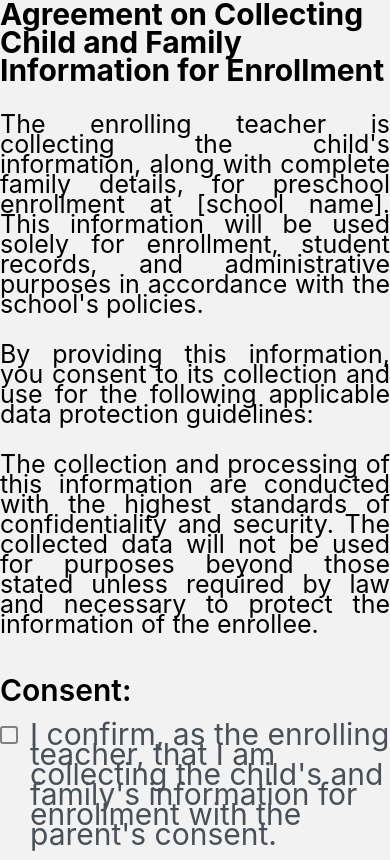
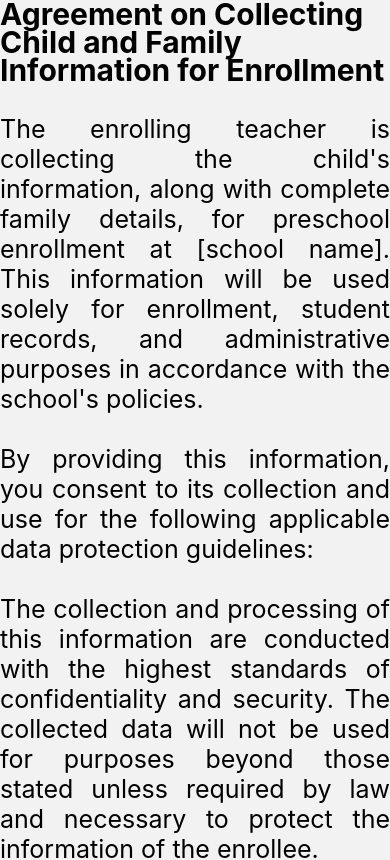
Before and after one commit to KristineS22/EDUCARE-ENROLLMENT, a React Native app: screen /AgreementStep in a window 390 px wide. Shown: the top 860 px of the page. Built offline with nearby package versions, Linux system fonts and the light colour scheme.

Commit message:
fix text, step connector, ect.

```diff
--- a/components/AgreementStep.js
+++ b/components/AgreementStep.js
@@ -51,7 +51,7 @@ const styles = StyleSheet.create({
   agreementText: {
     fontSize: 25,
     color: "#000000",
-    lineHeight: 20,
+    lineHeight: 30,
     marginBottom: 30,
     textAlign: "justify",
   },
@@ -74,7 +74,7 @@ const styles = StyleSheet.create({
     borderColor: "gray",
     borderRadius: 3,
     marginRight: 12,
-    marginTop: 2,
+    marginTop: 11,
     alignItems: "center",
     justifyContent: "center",
   },
@@ -91,6 +91,6 @@ const styles = StyleSheet.create({
     flex: 1,
     fontSize: 30,
     color: "#495057",
-    lineHeight: 20,
+    lineHeight: 36,
   },
 });
--- a/components/IdentifyingInformationStep.js
+++ b/components/IdentifyingInformationStep.js
@@ -507,6 +507,7 @@ const styles = StyleSheet.create({
     borderRadius: 6,
     backgroundColor: "#fff",
     minHeight: 40,
+    gap: 20,
   },
   radioButton: {
     flexDirection: "row",
--- a/components/PreRegistrationScreen.js
+++ b/components/PreRegistrationScreen.js
@@ -245,6 +245,7 @@ const styles = StyleSheet.create({
     borderRadius: 10,
     backgroundColor: "#e9ecef",
     marginRight: 12,
+    marginTop: 24,
     alignItems: "center",
     justifyContent: "center",
   },
@@ -270,11 +271,13 @@ const styles = StyleSheet.create({
   },
   stepConnector: {
     position: "absolute",
-    left: 25, // Moved closer to circle (was 30)
+    left: 28, // Moved closer to circle (was 30)
     top: 38, // Started closer to circle (was 44)
+    marginTop: 23 ,
     width: 2.5, // Made thicker (was 2)
-    height: 50, // Made longer for better visibility (was 40)
+    height: 40, // Made longer for better visibility (was 40)
     backgroundColor: "#d1d5db", // Made more visible (was #e9ecef)
+    padding: "0px 0px 0px 0px",
   },
   completedConnector: {
     backgroundColor: "#00188D",
```
